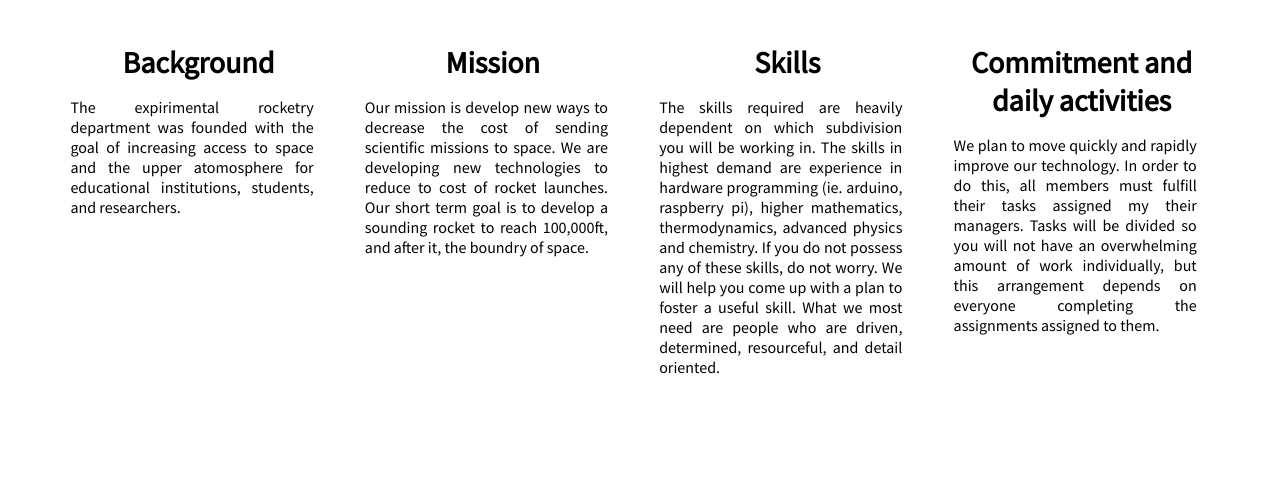
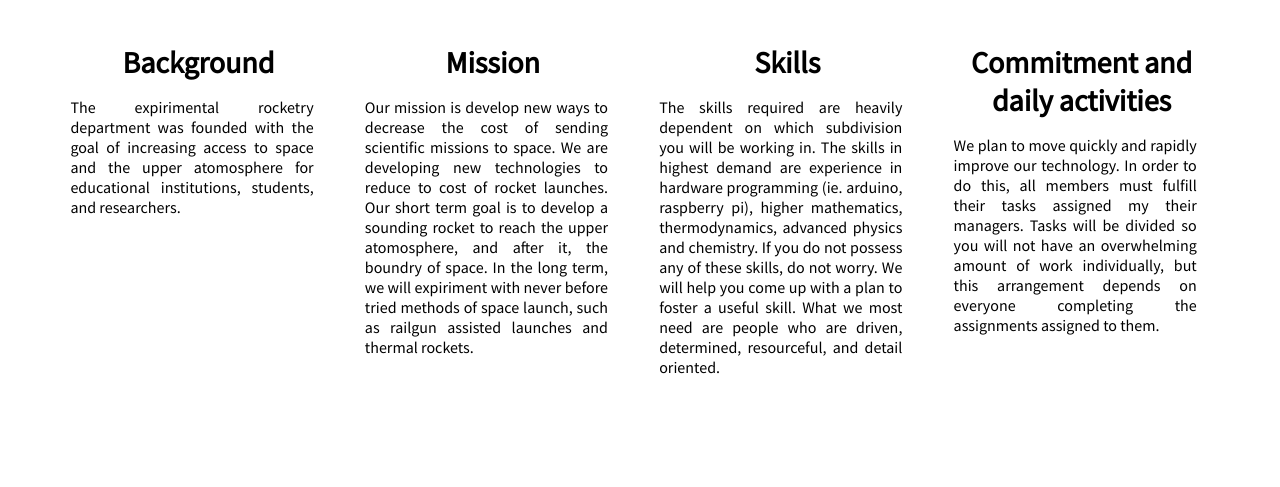
Before and after one commit to leonmaksin/NYC_Aerospace, a Flask app: page /rocketry in a window 1280 px wide. Shown: the part 691-1178 px from the top of the page. Run offline with Flask 2, Linux system fonts and the light colour scheme.

Commit message:
Update rocketry.html

```diff
--- a/templates/rocketry.html
+++ b/templates/rocketry.html
@@ -23,7 +23,7 @@
   <div class="mission-holder column-start-flex">
     <div class="mission-title center-row-flex"><h1>Mission</h1></div>
     <div class="mission-content-holder start-row-flex">
-        <p class="mission-content mission-p">Our mission is develop new ways to decrease the cost of sending scientific missions to space. We are developing new technologies to reduce to cost of rocket launches. Our short term goal is to develop a sounding rocket to reach 100,000ft, and after it, the boundry of space.</p>
+        <p class="mission-content mission-p">Our mission is develop new ways to decrease the cost of sending scientific missions to space. We are developing new technologies to reduce to cost of rocket launches. Our short term goal is to develop a sounding rocket to reach the upper atomosphere, and after it, the boundry of space. In the long term, we will expiriment with never before tried methods of space launch, such as railgun assisted launches and thermal rockets.</p>
     </div>
   </div>
   <div class="mission-holder column-start-flex">
```
